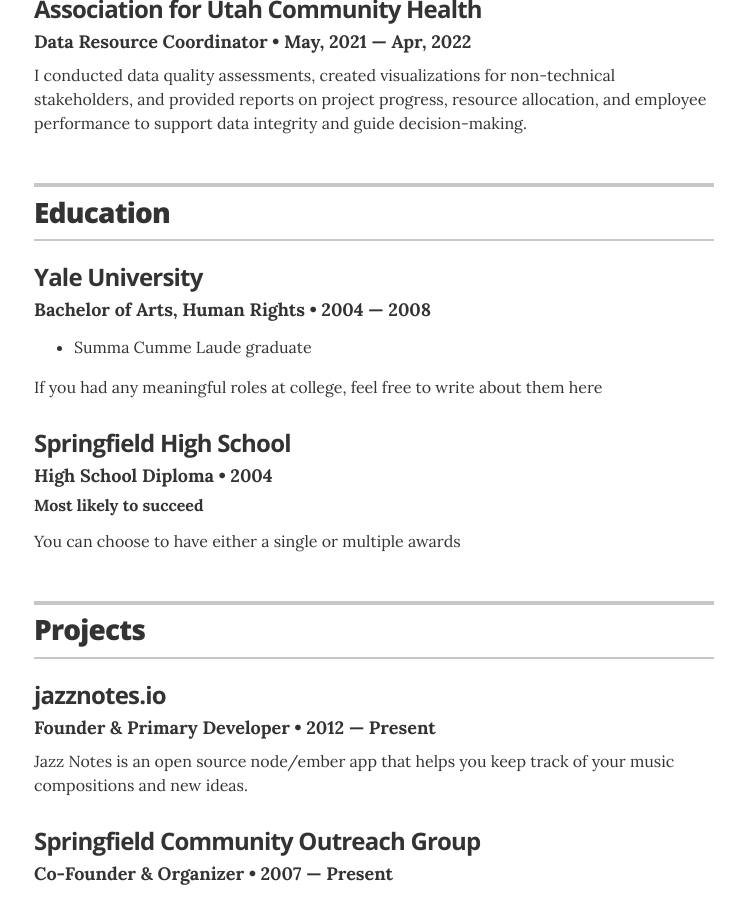
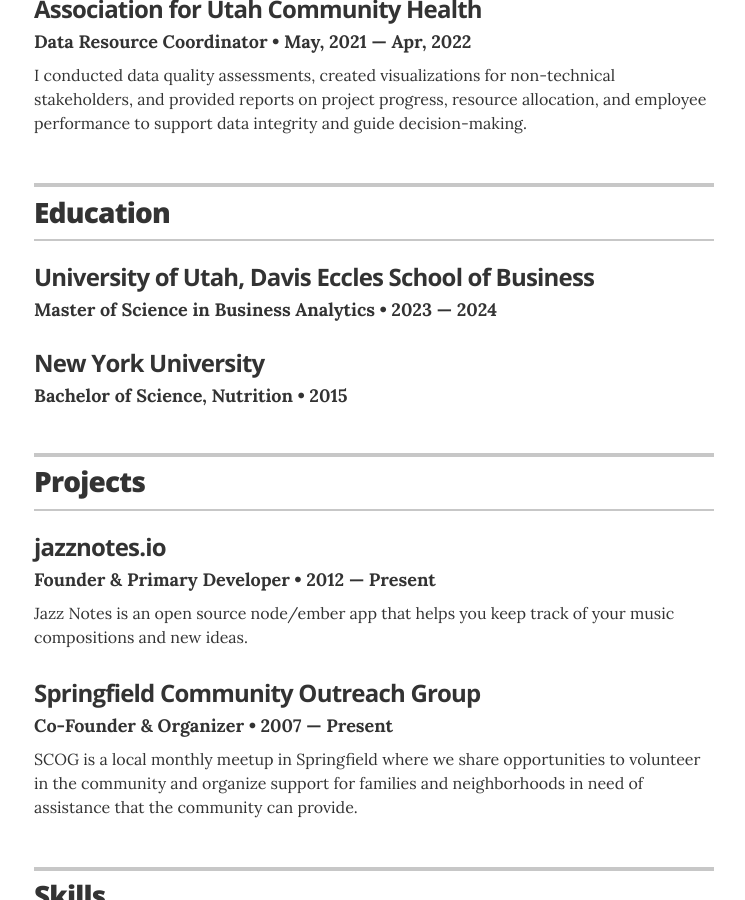
Before and after one commit to knb281/knb281.github.io, a Jekyll site: the page built from index.html, in a window 1280 px wide and 900 px high, scrolled down 938 px. Shown: the whole window, without its empty margins (266-1011 px from the left). Built offline with Jekyll 4.4.1, drawn with Linux system fonts in a browser that asks for light colours.

Commit message:
Update education yml

```diff
--- a/_data/education.yml
+++ b/_data/education.yml
@@ -1,13 +1,13 @@
 # Degree
-- degree: Bachelor of Arts, Human Rights
-  uni: Yale University
-  year: 2004 &mdash; 2008
-  awards:
-    - award: Summa Cumme Laude graduate
-  summary: If you had any meaningful roles at college, feel free to write about them here
+- degree: Master of Science in Business Analytics
+  uni: University of Utah, Davis Eccles School of Business
+  year: 2023 &mdash; 2024
+  #awards:
+  #  - award: Summa Cumme Laude graduate
+  #summary: If you had any meaningful roles at college, feel free to write about them here
 
-- degree: High School Diploma
-  uni: Springfield High School
-  year: 2004
-  award: Most likely to succeed
-  summary: You can choose to have either a single or multiple awards
+- degree: Bachelor of Science, Nutrition
+  uni: New York University
+  year: 2015
+ # award: Most likely to succeed
+ # summary: You can choose to have either a single or multiple awards
```
